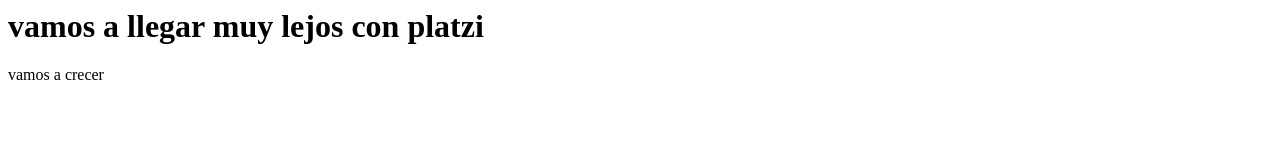
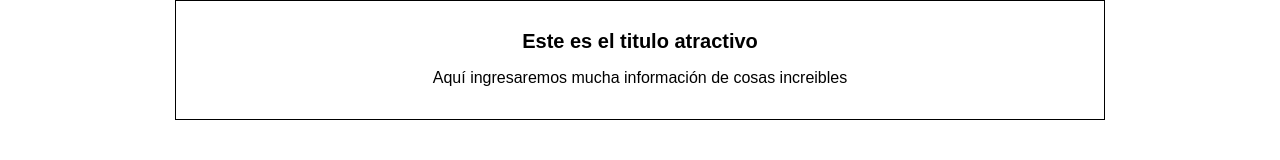
Before and after one commit to TomasNM229/blogsazo, a plain HTML site: page index.html in a window 1280 px wide. Drawn offline with Linux system fonts and the light colour scheme.

Commit message:
Commit al master del index en su version mas reciente

```diff
--- a/css/estilos.css
+++ b/css/estilos.css
@@ -1,6 +1,19 @@
-h1 a{
-    color:blueviolet;
-    font-style: italic;
-    font-family: fantasy;
+body{
+    color: black;
     text-align: center;
+    font-family: sans-serif;
+    font-size: 16px;
+    margin: 0;
+    padding: 0;
 }
+
+#container{
+    width: 70%;
+    padding:1em;
+    text-align: center;
+    border: 1px solid black;
+    margin: 0 auto;
+}
+#container h1{
+font-size: 20px;
+}
--- a/index.html
+++ b/index.html
@@ -4,13 +4,14 @@
                 Tomás Edgar Ninán Melo
         </title>
         <link rel="stylesheet" href="css/estilos.css">
-        <h1>
-            vamos a llegar muy lejos con platzi
-        </h1>
+
     </head>
     <body>
-        <a>
-            vamos a crecer
-        </a>
+        <div id="container">
+           <div id="post">
+               <h1>Este es el titulo atractivo</h1>
+               <p>Aquí ingresaremos mucha información de cosas increibles</p>
+         </div>
+        </div>
     </body>
 </html>
```
